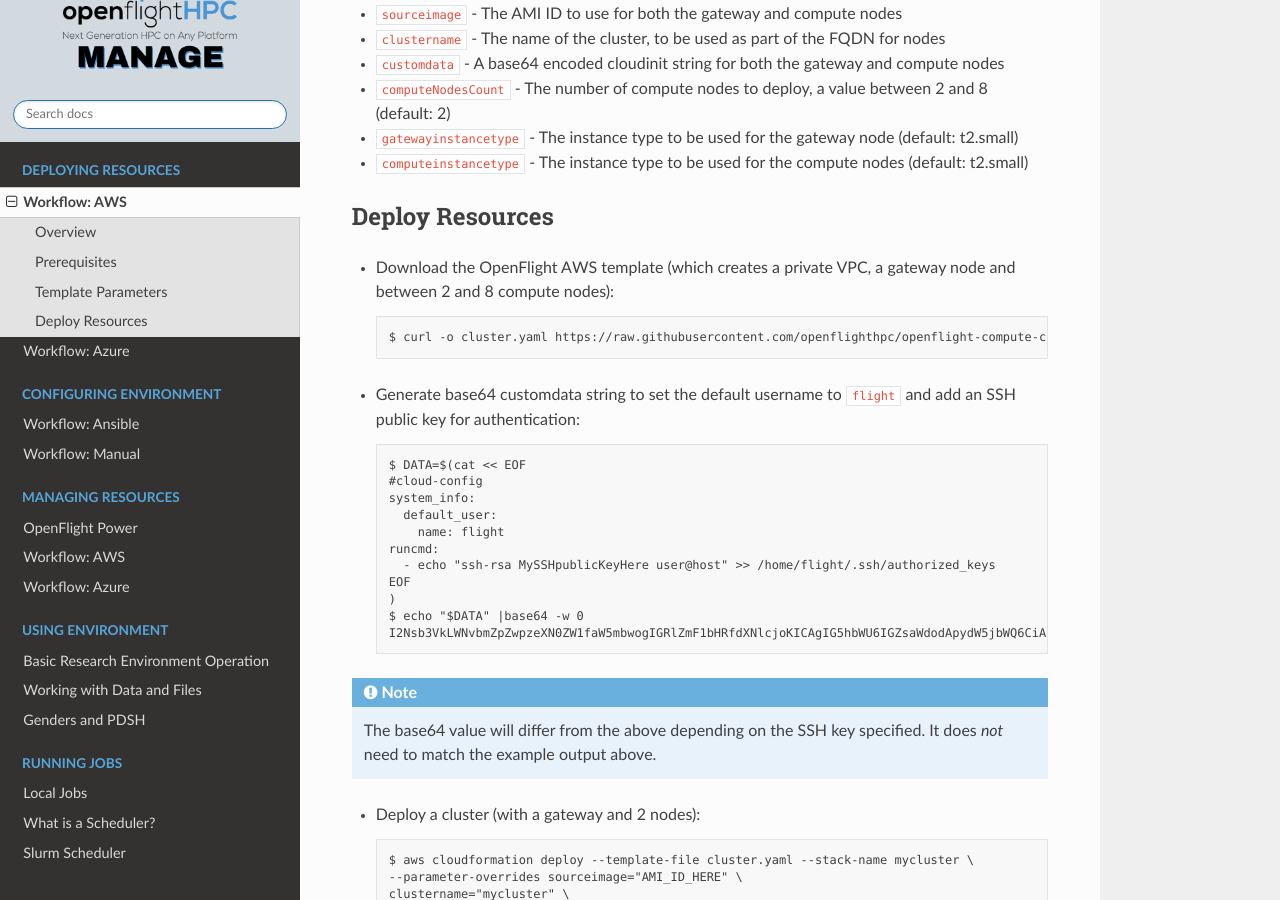
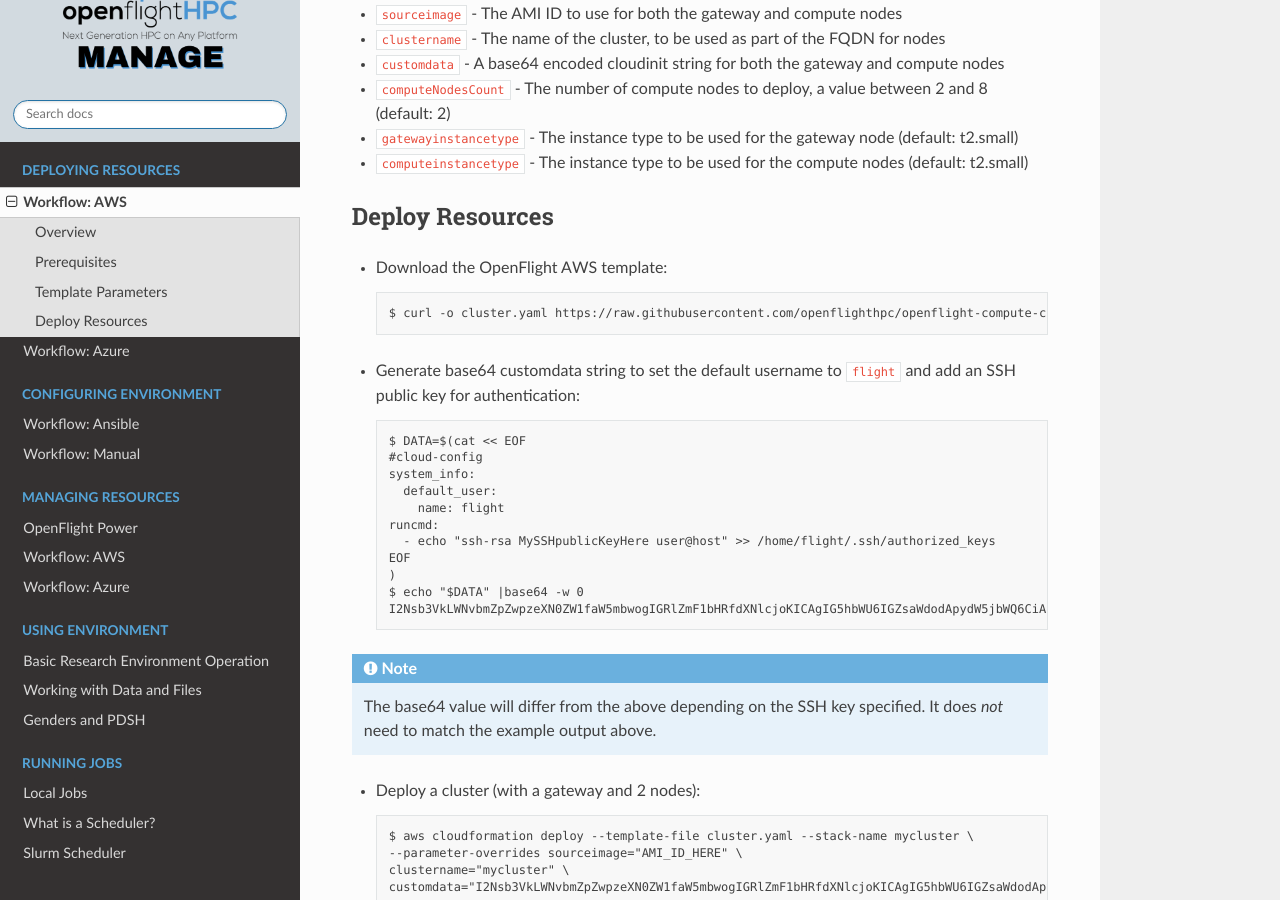
Before and after one commit to openflighthpc/build.openflighthpc.org, a Sphinx documentation site: the page built from docs/source/cloud/workflow-aws.rst, in a window 1280 px wide and 900 px high, scrolled down 710 px. Built offline with Sphinx 7.4.7 and the Read the Docs theme 2.0.0, drawn with Linux system fonts in a browser that asks for light colours.

Commit message:
Remove redundant template description

```diff
--- a/docs/source/cloud/workflow-aws.rst
+++ b/docs/source/cloud/workflow-aws.rst
@@ -20,7 +20,7 @@
 Deploy Resources
 ----------------
 
-- Download the OpenFlight AWS template (which creates a private VPC, a gateway node and between 2 and 8 compute nodes)::
+- Download the OpenFlight AWS template::
 
     $ curl -o cluster.yaml https://raw.githubusercontent.com/openflighthpc/openflight-compute-cluster-builder/master/templates/aws/cluster.yaml
 
```
